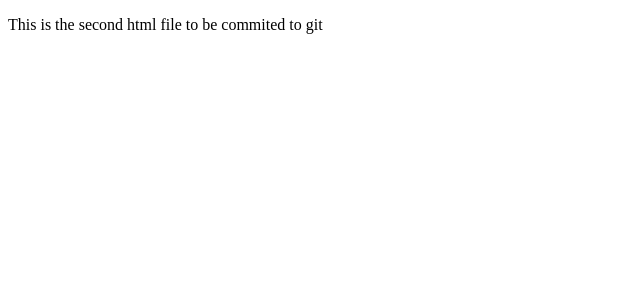
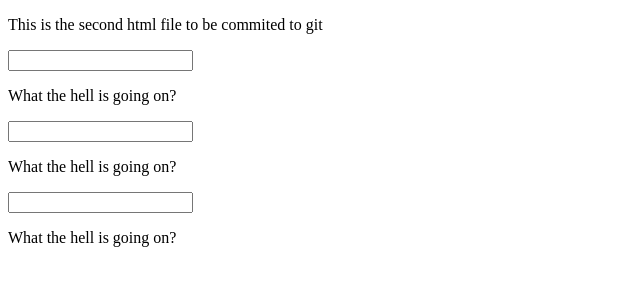
Before and after one commit to hasibulalamrahi/Git-Practice, a plain HTML site: page index1.html in a window 1280 px wide. Shown: the whole page, without its empty margins (0-640 px from the left). Drawn offline with Linux system fonts and the light colour scheme.

Commit message:
Adding this commit to the branch B

```diff
--- a/index1.html
+++ b/index1.html
@@ -8,5 +8,29 @@
 </head>
 <body>
     <p>This is the second html file to be commited to git </p>
+
+    <form>
+        <div class = "Container">
+            <input type = "value ">
+
+            <P>What the hell is going on?</P>
+    </div>
+    </form>
+
+    <form>
+        <div class = "Container">
+            <input type = "value ">
+
+            <P>What the hell is going on?</P>
+    </div>
+    </form>
+
+    <form>
+        <div class = "Container">
+            <input type = "value ">
+
+            <P>What the hell is going on?</P>
+    </div>
+    </form>
 </body>
 </html>
```
